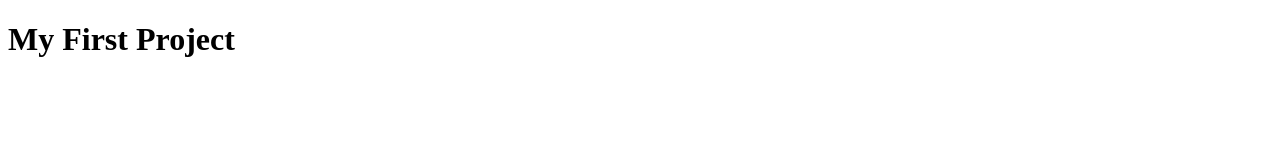
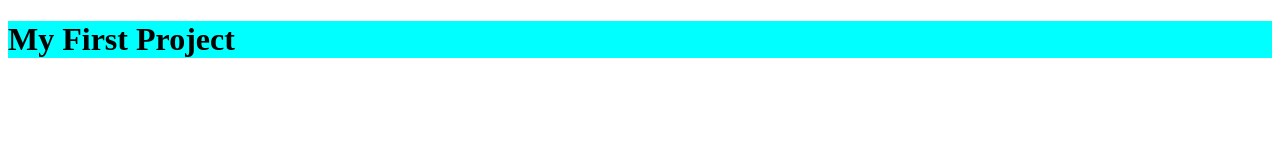
Before and after one commit to rabbifazla96/my-first-project, a plain HTML site: page index.html in a window 1280 px wide. Drawn offline with Linux system fonts and the light colour scheme.

Commit message:
second commit

```diff
--- a/index.html
+++ b/index.html
@@ -4,6 +4,7 @@
     <meta charset="UTF-8">
     <meta name="viewport" content="width=device-width, initial-scale=1.0">
     <title>My First Project</title>
+    <link rel="stylesheet" href="styles/main.css">
 </head>
 <body>
     <h1>My First Project</h1>
--- /dev/null
+++ b/styles/main.css
@@ -0,0 +1,4 @@
+h1 {
+    background-color: aqua;
+    color: black;
+}
```
